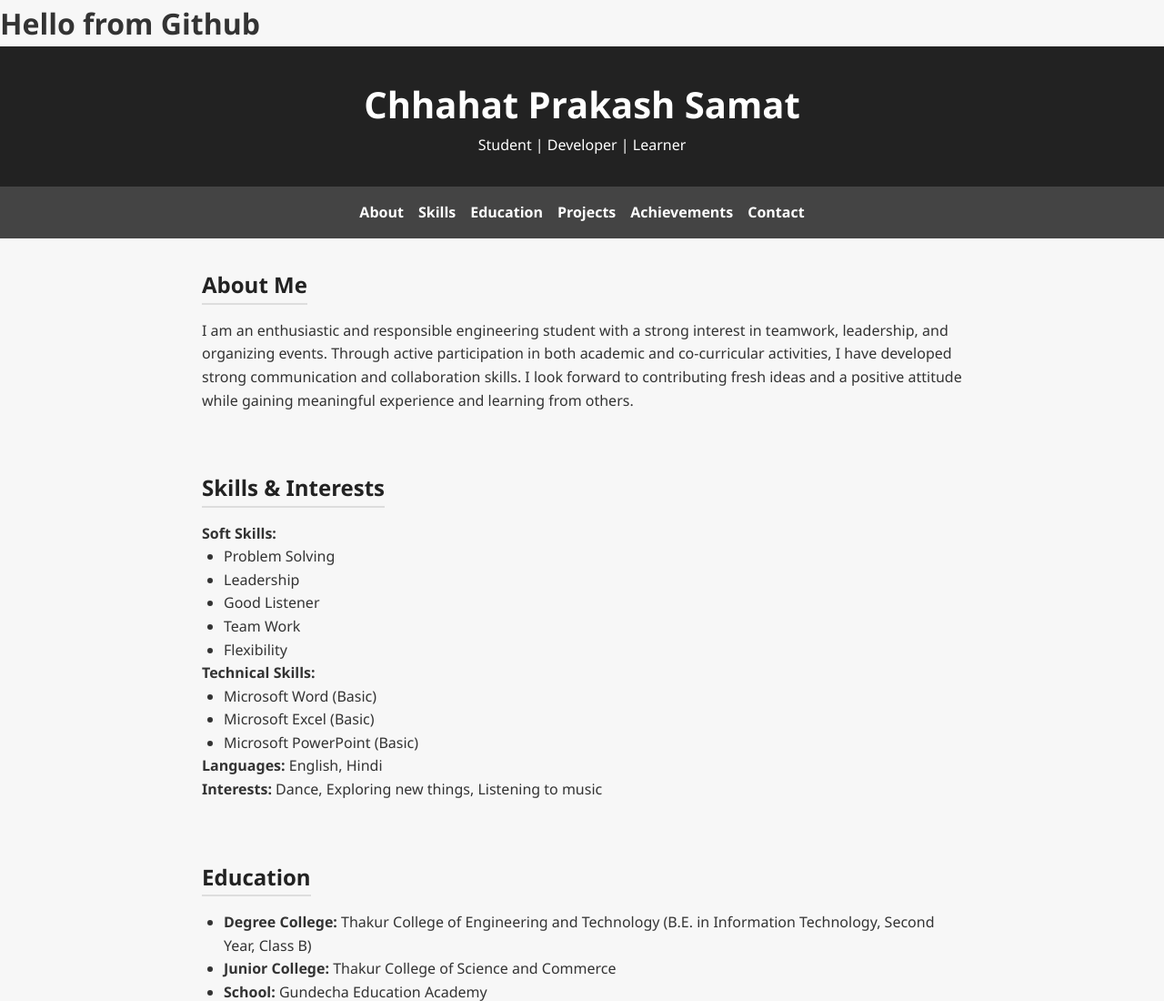
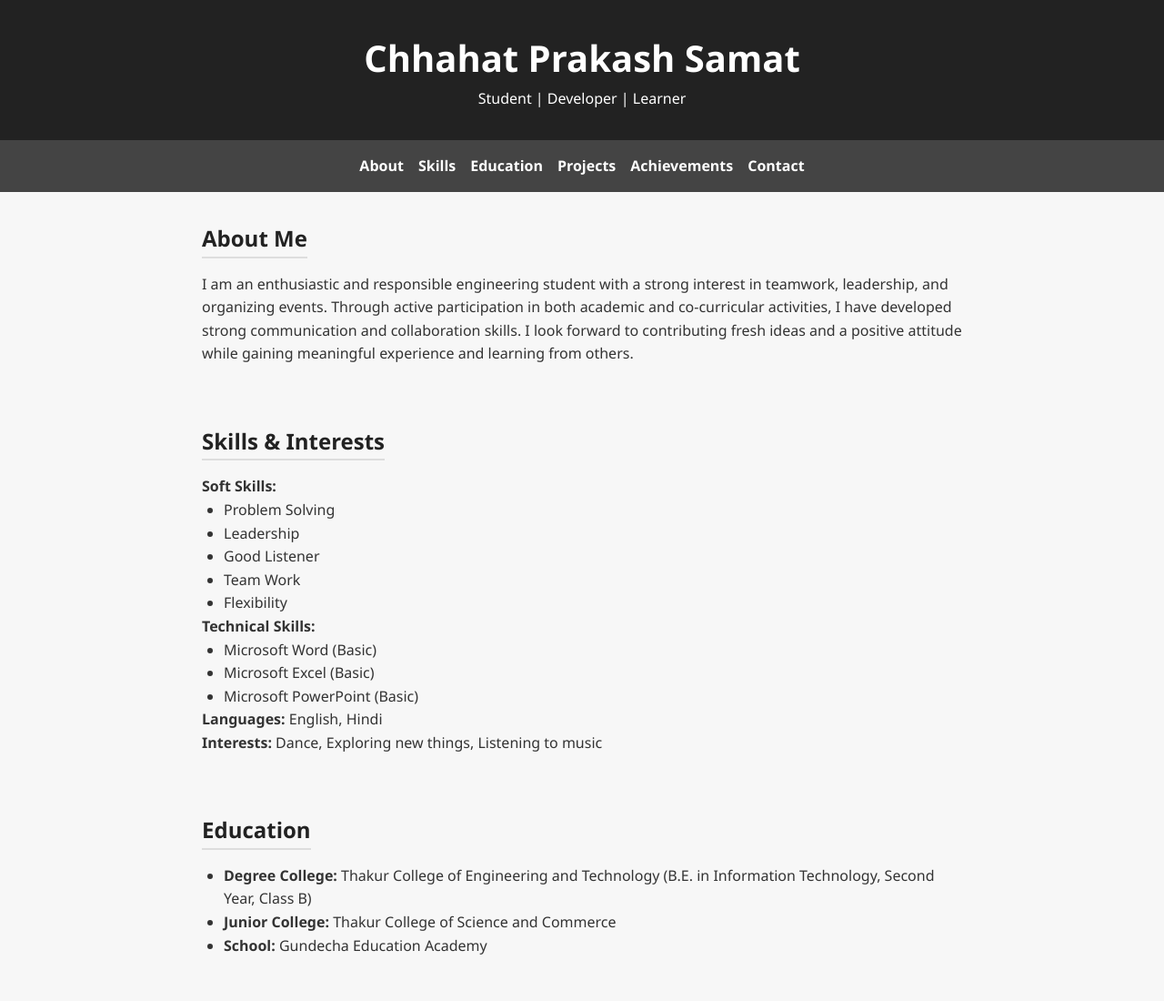
Before and after one commit to chhahatsamat/chhahatsamat.github.io, a plain HTML site: page index.html in a window 1280 px wide. Shown: the top 1100 px of the page at 91% size. Drawn offline with Linux system fonts and the light colour scheme.

Commit message:
Update index.html

```diff
--- a/index.html
+++ b/index.html
@@ -1,4 +1,3 @@
-<h1>Hello from Github</h1>
 <!DOCTYPE html>
 <html lang="en">
 <head>
```
